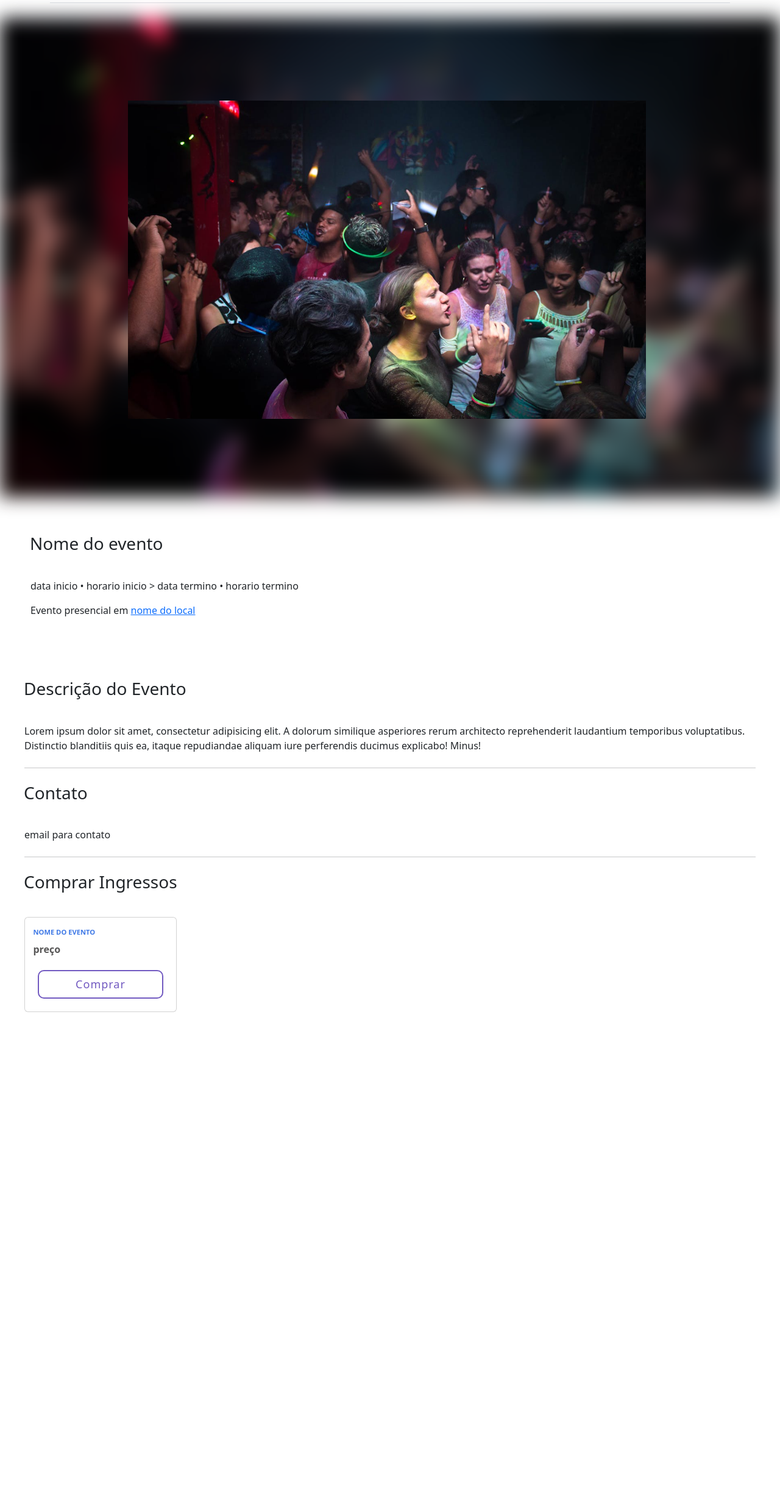
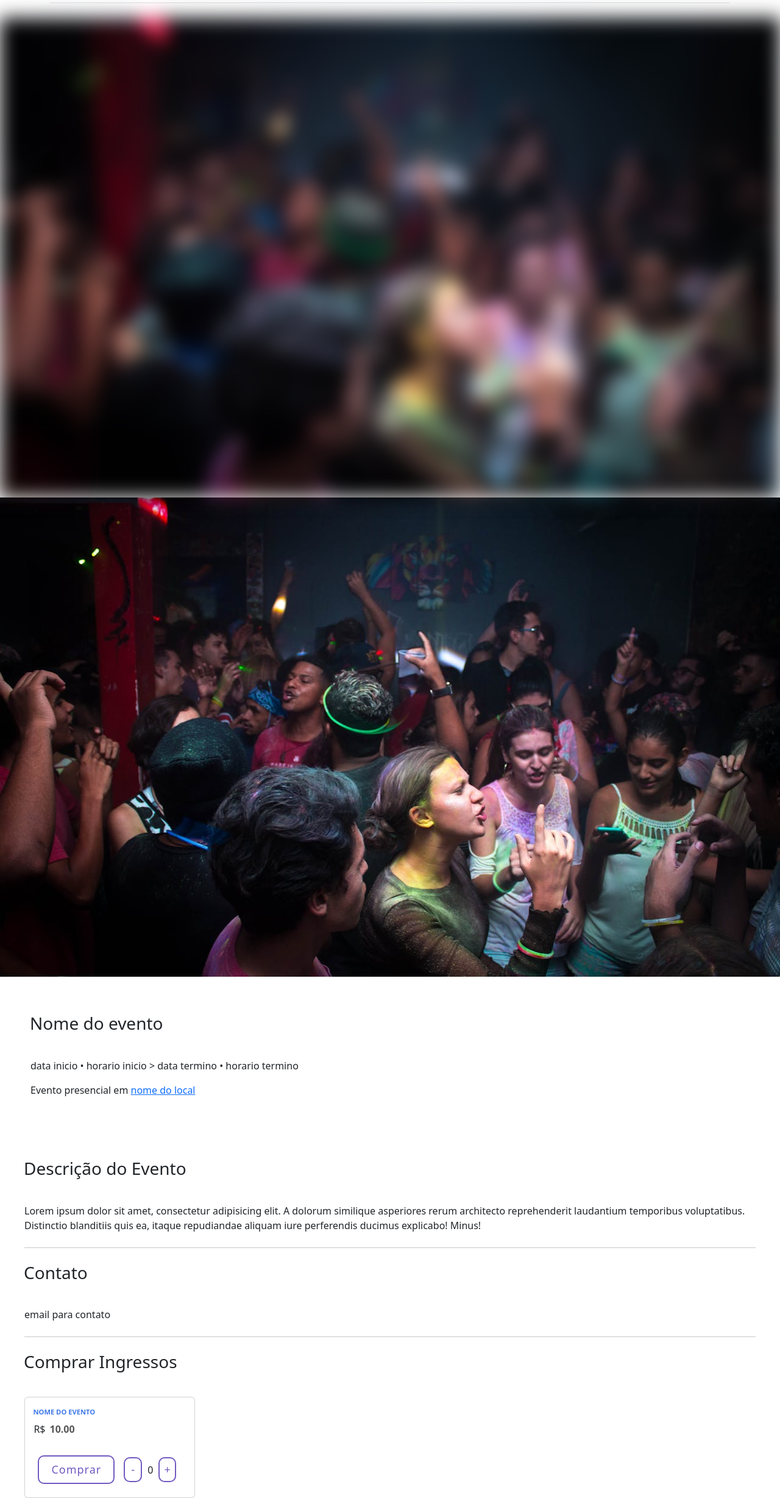
Before and after one commit to GustavoGuimaraes01/TickUp, a plain HTML site: page public/eventos.html in a window 1280 px wide. Shown: the part 84-2541 px from the top of the page at 61% size. Before the commit the page ends 2500 px from the top, so only its background shows below. Drawn offline with nearby package versions, Linux system fonts and the light colour scheme.

Commit message:
contador js criado

```diff
--- a/public/eventos.html
+++ b/public/eventos.html
@@ -74,8 +74,18 @@
 
             <div class="card">
                 <div class="category"> nome do evento </div>
-                <div class="heading"> preço </div>
-                <button class="bt_comprar">Comprar</button>
+                <div class="valor">
+                  <p id="rs">R$</p>
+                  <div class="heading" id="preco">10.00 </div>
+                </div>
+                <div class="buttonComprar">
+                  <button class="bt_comprar">Comprar</button>
+                  <div class="contador">
+                      <button id="minus">-</button>
+                      <span id="value">0</span>
+                      <button id="plus">+</button>
+                  </div>
+              </div>
             </div>
 
         </div>
@@ -90,4 +100,4 @@
 
     <script src="https://cdn.jsdelivr.net/npm/@popperjs/core@2.11.6/dist/umd/popper.min.js" integrity="sha384-..." crossorigin="anonymous"></script>
     <script src="https://cdn.jsdelivr.net/npm/bootstrap@5.3.3/dist/js/bootstrap.bundle.min.js" integrity="sha384-..." crossorigin="anonymous"></script>
-    <script src="/script/script.js"></script>
+    <script src="/script/eventosjs.js"></script>
--- /dev/null
+++ b/script/eventosjs.js
@@ -0,0 +1,34 @@
+const value = document.getElementById('value');
+const plusButton = document.getElementById('plus');
+const minusButton = document.getElementById('minus');
+const precoElement = document.getElementById('preco');
+
+const updateValue = () => {
+    value.innerHTML = count;
+    precoElement.innerHTML = (count * precoBase).toFixed(2)
+}
+
+let precoBase = parseFloat(precoElement.innerHTML);;
+let count = 1;
+let intervalId = 0;
+
+
+plusButton.addEventListener('mousedown', () => {
+    intervalId = setInterval(() => {
+        count += 1;
+        updateValue();
+    }, 100);
+})
+
+minusButton.addEventListener('mousedown', () => {
+    intervalId = setInterval(() => {
+        //count -= 1;
+        if (value.innerHTML > 1) {
+            count = count !== 0 ? --count : 0;
+        }
+
+        updateValue();
+    }, 100);
+})
+
+document.addEventListener('mouseup', () => clearInterval(intervalId));
--- a/styles/eventos.css
+++ b/styles/eventos.css
@@ -1,46 +1,57 @@
-body{
-    height: 2500px;
+main{
+  height: 160vh;
 }
 
-.img_fundo{
-    filter: blur(15px);
+.img_especifica-fundo {
+  margin-left: -80px;
+  width: 1450px;
+  height: 700px;
+  display: flex;
 }
 
-.img_frente{
+.img_especifica-frente {
+  margin: 0 auto;
+  width: 650px;
+  height: 400px;
   display: flex;
-    width: 850px;
-    position: absolute;
-    z-index: 1;
-    margin-top: -650px;
-    margin-left: 210px;
+  margin-top: -550px;
+  margin-bottom: 250px;
 }
 
-.secao_evento{
+.img_fundo {
+  filter: blur(15px);
+  width: 100%;
+}
+
+.img_frente {
+  width: 100%;
+  z-index: 1;
+}
+
+.secao_evento {
   margin: 0 auto;
   margin-top: -200px;
   width: 1200px;
   height: 450px;
-
 }
 
-#titulo{
+#titulo {
   margin-left: 20px;
 }
 
-.img_evento{
+.img_evento {
   margin: 0 auto;
-
   width: 1280px;
 }
 
 
 
-h3{
+h3 {
   margin-bottom: 40px;
   margin-left: -1px;
 }
 
-.main_info{
+.main_info {
   margin: 0 auto;
   margin-top: 50px;
   padding: 10px;
@@ -50,7 +61,7 @@ h3{
 }
 
 .card {
-    width: 250px;
+  width: 280px;
   background: white;
   padding: .4em;
   border-radius: 6px;
@@ -101,12 +112,64 @@ h3{
       transform: scale(0.9);
   }
 
-  footer {
-    margin-top: auto;
-    position: relative;
-    bottom: 0;
-    left: 35%;
-    transform: translateX(-50%);
-    width: 100%;
-    text-align: center;
+.buttonComprar{
+  display: flex;
+  align-items: center;
 }
+
+.valor{
+  display: flex;
+}
+
+#rs{
+  margin-top: 7px;
+  margin-left: 8px;
+}
+
+
+
+#minus{
+  color: #725AC1;
+  box-shadow: inset 0 0 0 0 #725AC1;
+  transition: ease-out 0.5s;
+  background: transparent;
+  border: 2px solid #725AC1;
+  font-size: 18px;
+  border-radius: 10px;
+  padding: 5px ;
+  padding-left: 10px;
+  padding-right: 10px;
+  margin-right: 5px;
+}
+
+  #minus:hover{
+      color: white;
+      box-shadow: inset 0 -100px 0 0 #725AC1;
+  }
+
+  #minus:active{
+    transform: scale(0.8);
+  }
+
+#plus{
+  color: #725AC1;
+  box-shadow: inset 0 0 0 0 #725AC1;
+  transition: ease-out 0.5s;
+  background: transparent;
+  border: 2px solid #725AC1;
+  font-size: 18px;
+  border-radius: 10px;
+  padding: 5px ;
+  padding-left: 7px;
+  padding-right: 7px;
+  margin-left: 5px;
+}
+
+#plus:hover{
+  color: white;
+  box-shadow: inset 0 -100px 0 0 #725AC1;
+}
+
+#plus:active{
+transform: scale(0.8);
+}
```
Lines whose indentation alone changed are shown as unchanged.
